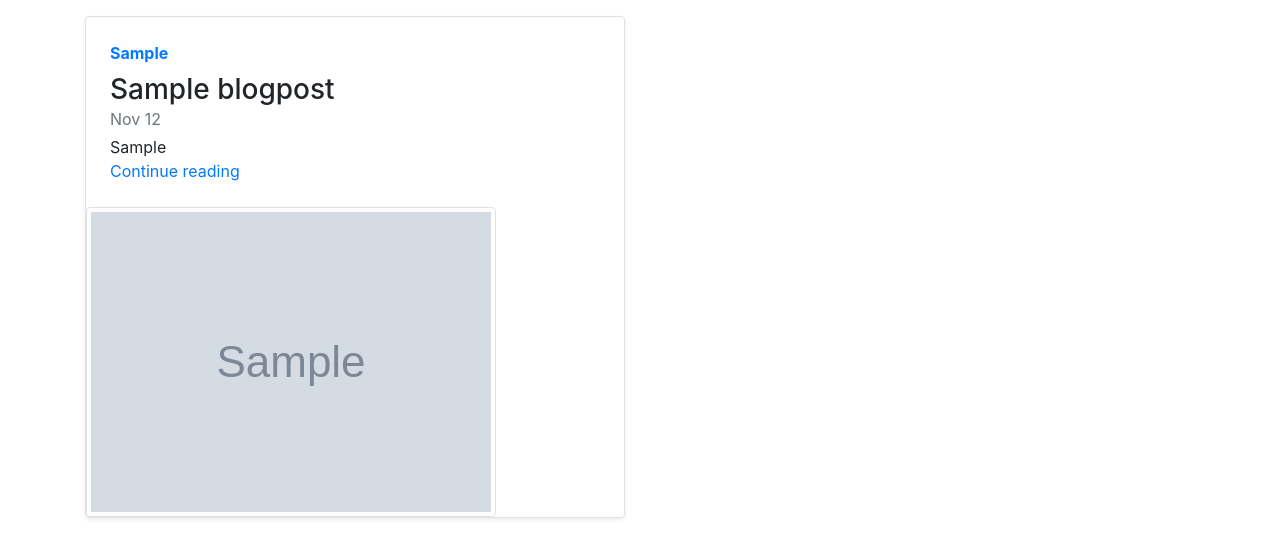
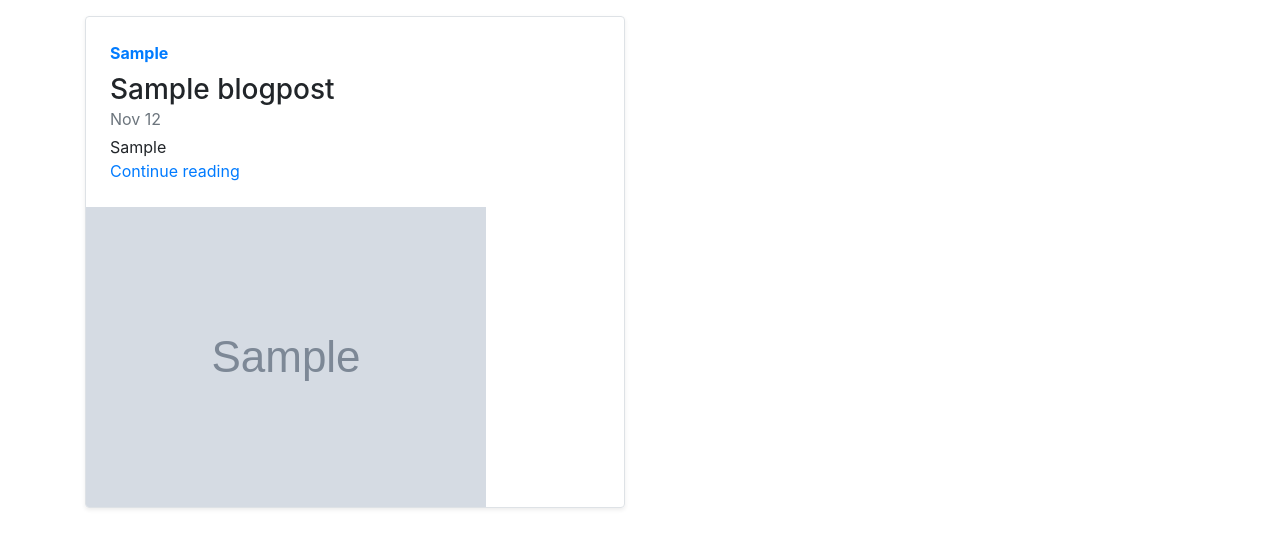
Before and after one commit to sbairagi/MyAwesomeCart, a Django app: page /blog/ in a window 1280 px wide. Shown: the part 56-614 px from the top of the page. Run offline with Django 3.2, Linux system fonts and the light colour scheme; tables that the repository leaves empty hold one stand-in row (values such as "Sample post"); grey boxes marked "Sample" are stand-in pictures; some libraries are stand-ins or nearby versions.

```diff
--- a/blog/templates/blog/index.html
+++ b/blog/templates/blog/index.html
@@ -1,11 +1,11 @@
 {% extends 'blog/basic.html' %}
 {% block body %}
-  <div class="container">
-    <div class="row my-3">
+  <div class="container my-3">
+    <div class="row ">
       {% for item in myposts %}
-      <div class="col-md-6">
+      <div class="col-md-6 align-item-center">
         <div class="row no-gutters border rounded overflow-hidden flex-md-row mb-4 shadow-sm h-md-250 position-relative">
-          <div class="col p-4 d-flex flex-column position-static">
+          <div class="col  p-4 d-flex flex-column position-static">
             <strong class="d-inline-block mb-2 text-primary">{{item.head0}}</strong>
             <h3 class="mb-0">{{item.title}}</h3>
             <div class="mb-1 text-muted">Nov 12</div>
@@ -13,7 +13,7 @@
             <a href="/blog/blogposts/{{item.post_id}}" class="stretched-link">Continue reading</a>
           </div>
           <div class="col-auto d-none d-lg-block">
-            <img src="/media/{{item.thumbnail}}" class="img-thumbnail" alt="">
+            <img src="/media/{{item.thumbnail}}" class="img-fluid" alt="">
             <title>PlaceHolder</title>
 
           </div>
@@ -21,7 +21,7 @@
       </div>
 
     {% if forloop.counter|divisibleby:2 %}
-        </div><div class="row my-3">
+        </div><div class="row ">
       {% endif %}
 
     {% endfor %}
--- a/shop/templates/shop/index.html
+++ b/shop/templates/shop/index.html
@@ -58,7 +58,7 @@
     <ul class="carousel-indicators">
       <li data-target="#demo{{forloop.counter}}" data-slide-to="0" class="active"></li>
 
-       {% for i in range %}
+      {% for i in range %}
       <li data-target="#demo{{forloop.parentloop.counter}}" data-slide-to="{{i}}" ></li>
       {% endfor %}
     </ul>
```
Also changed, not shown: 1 other file.
